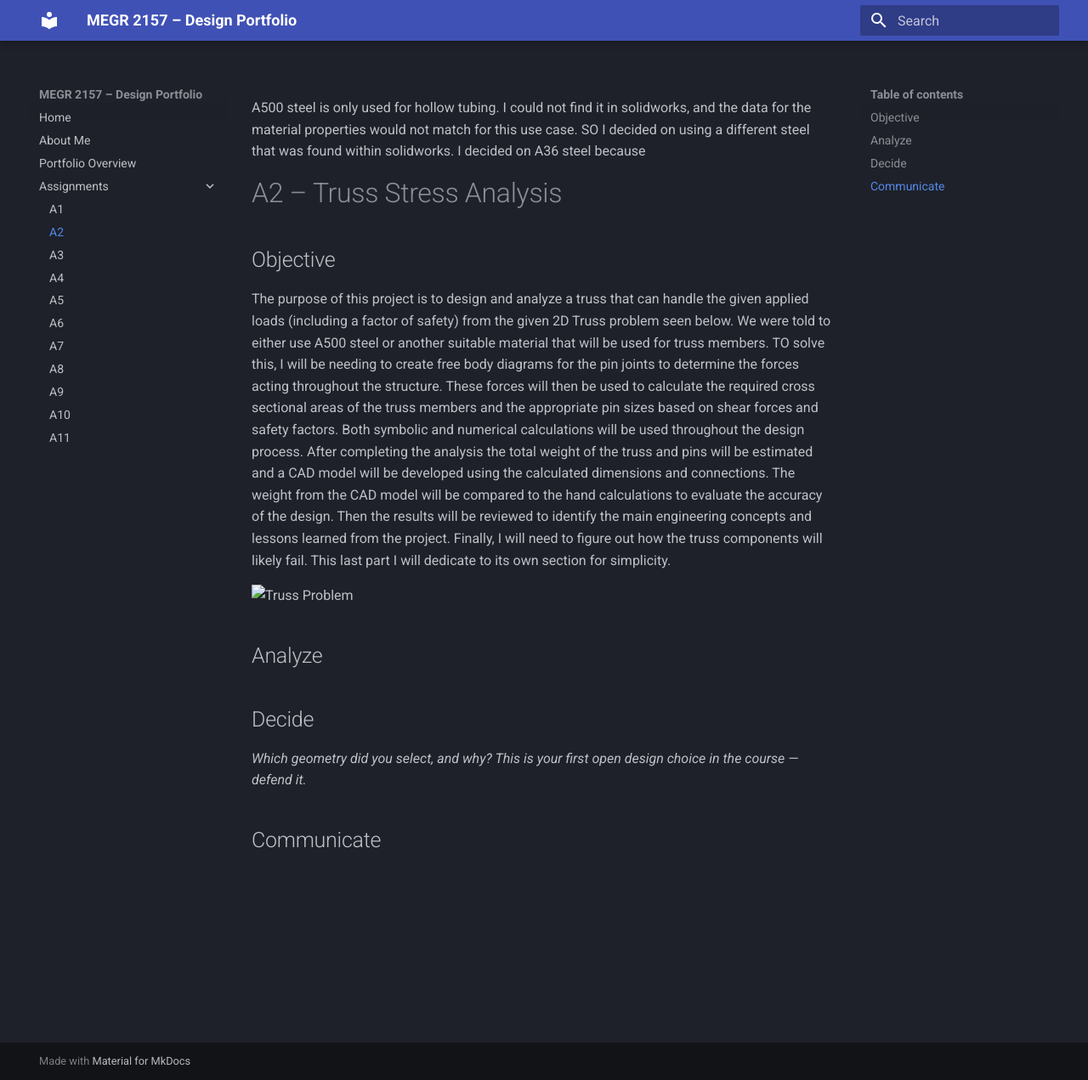
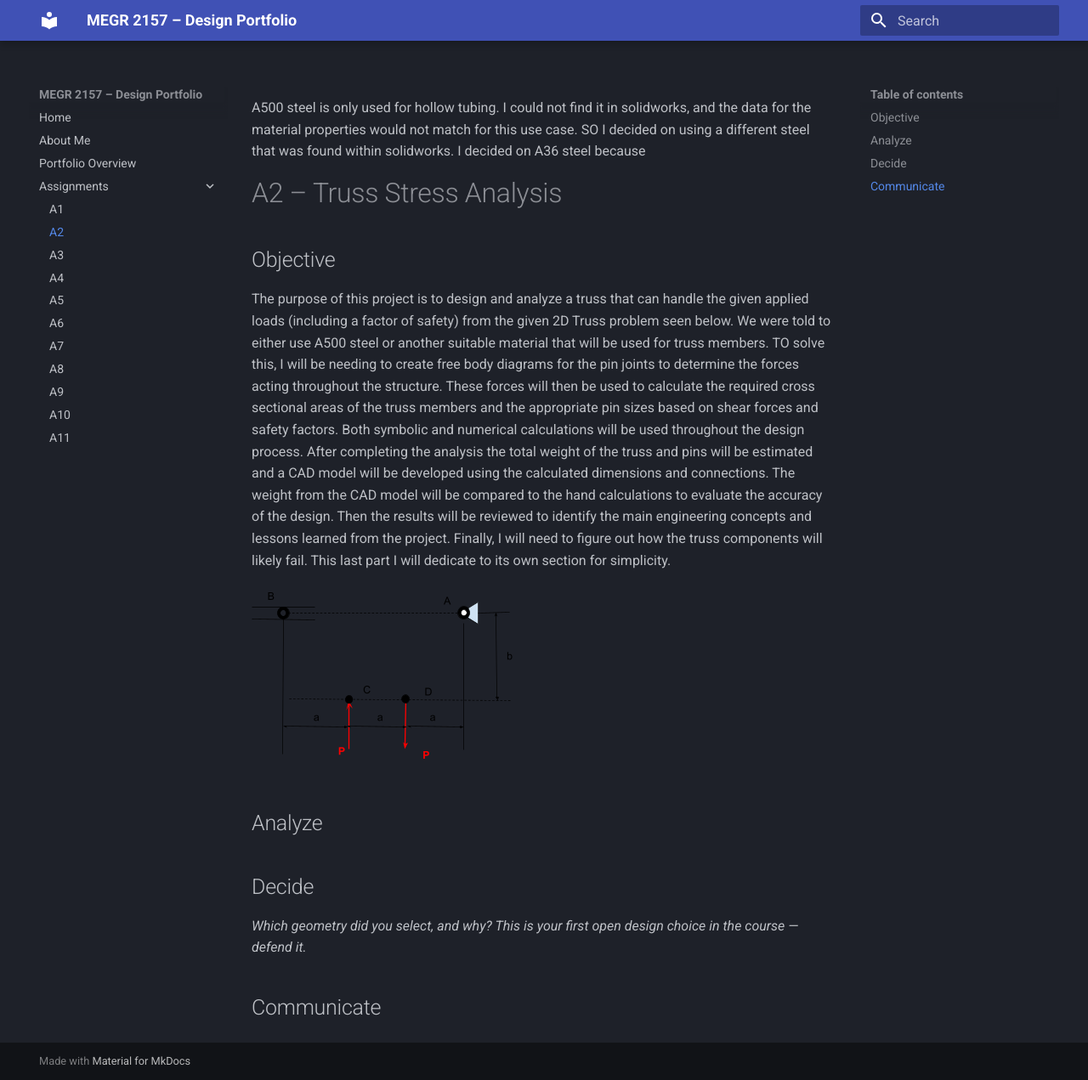
Before and after one commit to josef-chelala/megr2157-portfolio, an MkDocs documentation site: the page built from docs/assignments/A02/index.md, in a window 1280 px wide and 1271 px high. Shown: the whole window at 85% size. Built offline with MkDocs 1.6.1 and Material for MkDocs 9.7.7, drawn with Linux system fonts in a browser that asks for light colours.

Commit message:
Update index.md
Test

```diff
--- a/docs/assignments/A02/index.md
+++ b/docs/assignments/A02/index.md
@@ -6,7 +6,7 @@ A500 steel is only used for hollow tubing. I could not find it in solidworks, an
 ## Objective
 The purpose of this project is to design and analyze a truss that can handle the given applied loads (including a factor of safety) from the given 2D Truss problem seen below. We were told to either use A500 steel or another suitable material that will be used for truss members. TO solve this, I will be needing to create free body diagrams for the pin joints to determine the forces acting throughout the structure. These forces will then be used to calculate the required cross sectional areas of the truss members and the appropriate pin sizes based on shear forces and safety factors. Both symbolic and numerical calculations will be used throughout the design process. After completing the analysis the total weight of the truss and pins will be estimated and a CAD model will be developed using the calculated dimensions and connections. The weight from the CAD model will be compared to the hand calculations to evaluate the accuracy of the design. Then the results will be reviewed to identify the main engineering concepts and lessons learned from the project. Finally, I will need to figure out how the truss components will likely fail. This last part I will dedicate to its own section for simplicity.
 
-![Truss Problem](docs/assignments/A02/PicturesV2/1.png)
+![Truss Problem](PicturesV2/1.png)
 
 ## Analyze
 
```
